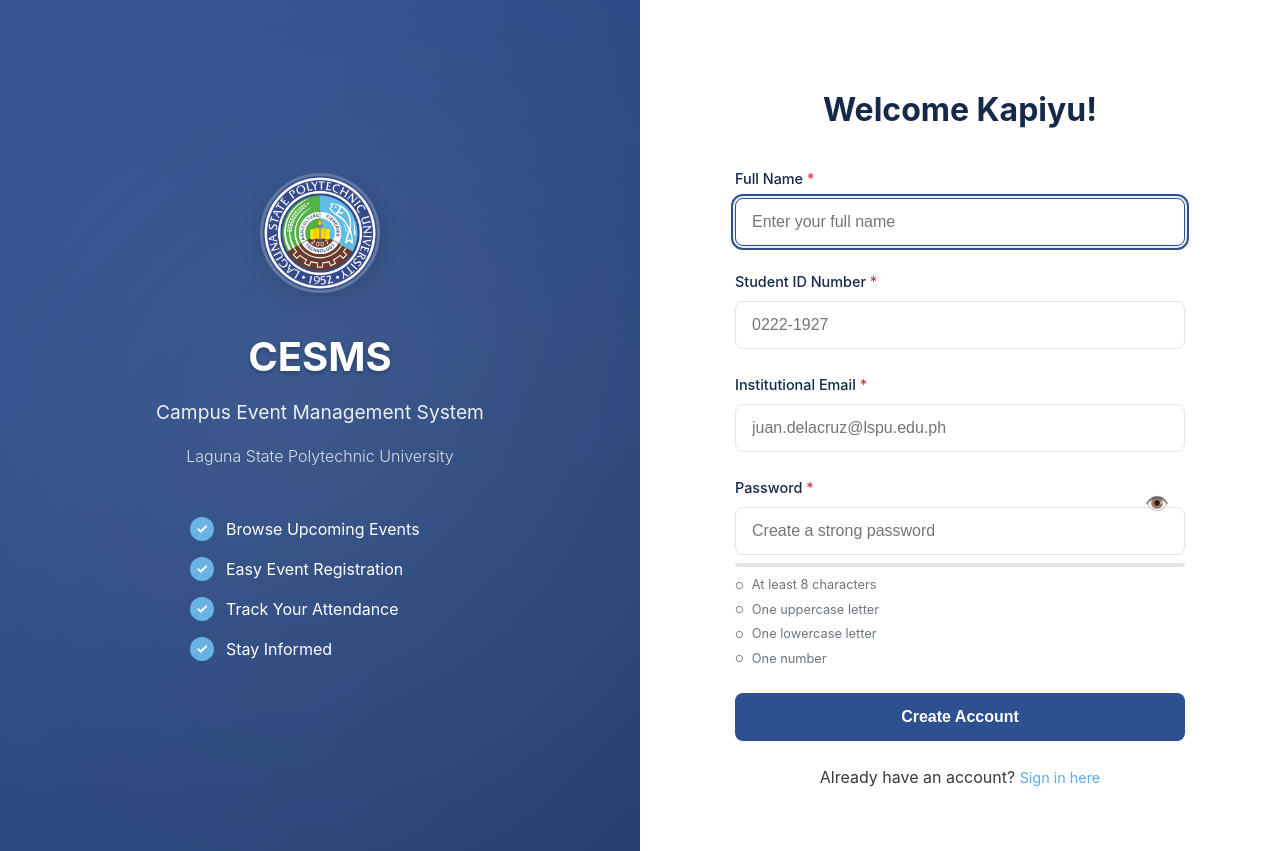
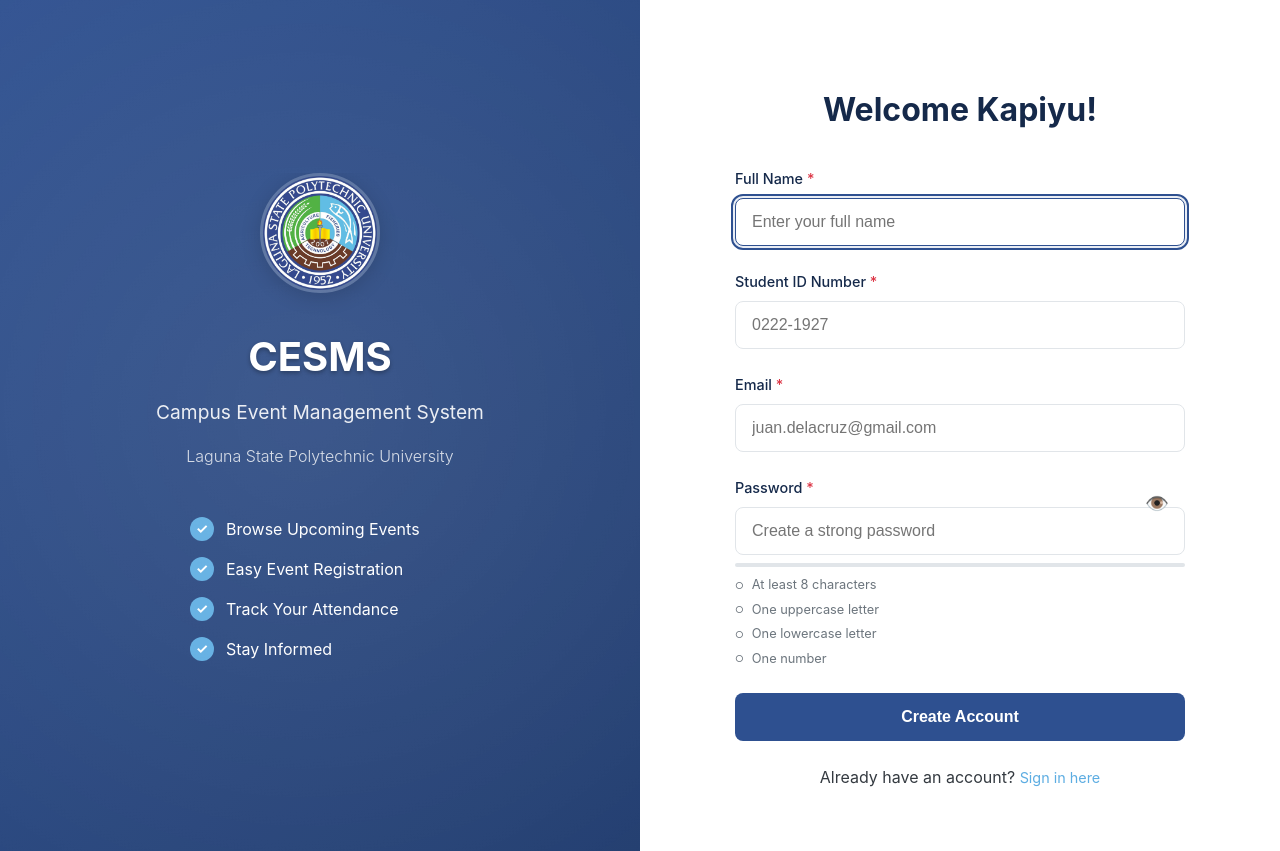
Before and after one commit to Meowsssscat/CEMS, a Flask app: page /signup in a window 1280 px wide. Run offline with Flask 3, Linux system fonts and the light colour scheme; parts of the project's set-up code (start-up, migrations or seed data) failed here and were passed over.

Commit message:
Update input validation

```diff
--- a/static/js/auth.js
+++ b/static/js/auth.js
@@ -210,9 +210,10 @@ function getFieldLabel(input) {
  * Validate email format
  */
 function isValidEmail(email) {
-    const emailRegex = /^[a-zA-Z0-9._%+-]+@lspu\.edu\.ph$/;
+    const emailRegex = /^[^\s@]+@[^\s@]+\.[^\s@]+$/;
     return emailRegex.test(email);
 }
+
 
 
 /**
--- a/templates/signup.html
+++ b/templates/signup.html
@@ -82,13 +82,13 @@
                     </div>
 
                     <div class="form-group">
-                        <label for="email" class="form-label required">Institutional Email</label>
+                        <label for="email" class="form-label required">Email</label>
                         <input
                             type="email"
                             id="email"
                             name="email"
                             class="form-input"
-                            placeholder="juan.delacruz@lspu.edu.ph"
+                            placeholder="juan.delacruz@gmail.com"
                             required
                             autocomplete="email"
                             aria-describedby="email-error"
```
